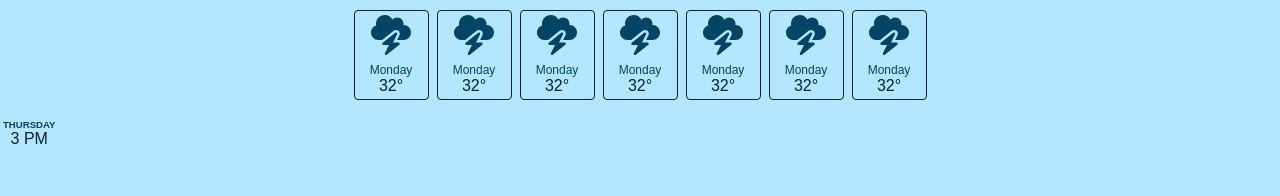
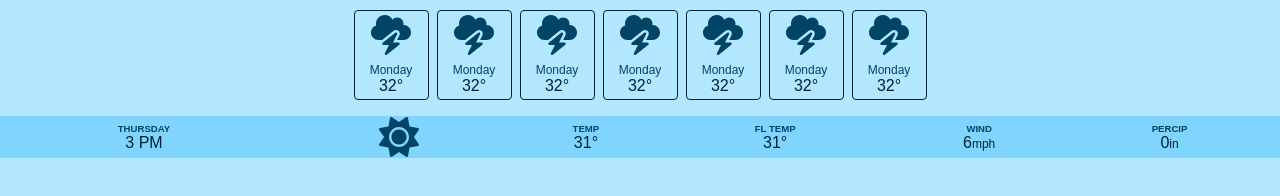
Before and after one commit to NiftyBuffalo619/WeatherAppWeb, a website built with Vite: page index.html in a window 1280 px wide. Shown: the part 118-314 px from the top of the page. Built offline with nearby package versions, Linux system fonts and the light colour scheme.

Commit message:
Second Commit

```diff
--- a/index.html
+++ b/index.html
@@ -90,11 +90,35 @@
                 <div>3 PM</div>
               </div>
             </td>
-            <td></td>
-            <td></td>
-            <td></td>
-            <td></td>
-            <td></td>
+            <td>
+              <div class="info-group">
+                <img src="./public/icons/sun.svg" class="weather-icon">
+              </div>
+            </td>
+            <td>
+              <div class="info-group">
+                <div class="label">Temp</div>
+                <div>31&deg;</div>
+              </div>
+            </td>
+            <td>
+              <div class="info-group">
+                <div class="label">FL Temp</div>
+                <div>31&deg;</div>
+              </div>
+            </td>
+            <td>
+              <div class="info-group">
+                <div class="label">Wind</div>
+                <div>6<span class="value-sub-info">mph</span></div>
+              </div>
+            </td>
+            <td>
+              <div class="info-group">
+                <div class="label">Percip</div>
+                <div>0<span class="value-sub-info">in</span></div>
+              </div>
+            </td>
             <td></td>
           </tr>
          </tbody>
--- a/style.css
+++ b/style.css
@@ -93,3 +93,17 @@ body {
     color: hsl(200 , 100% , 20%);
     margin-top: 0.5rem;
 }
+
+.hour-section {
+    width: 100%;
+    text-align: center;
+    border-spacing: 0;
+}
+
+.hour-row {
+    background-color: hsl(200 , 100% , 75%);
+}
+
+.hour-row:nth-child(2n) {
+    background-color: hsl(200 , 100% , 75%);
+}
```
